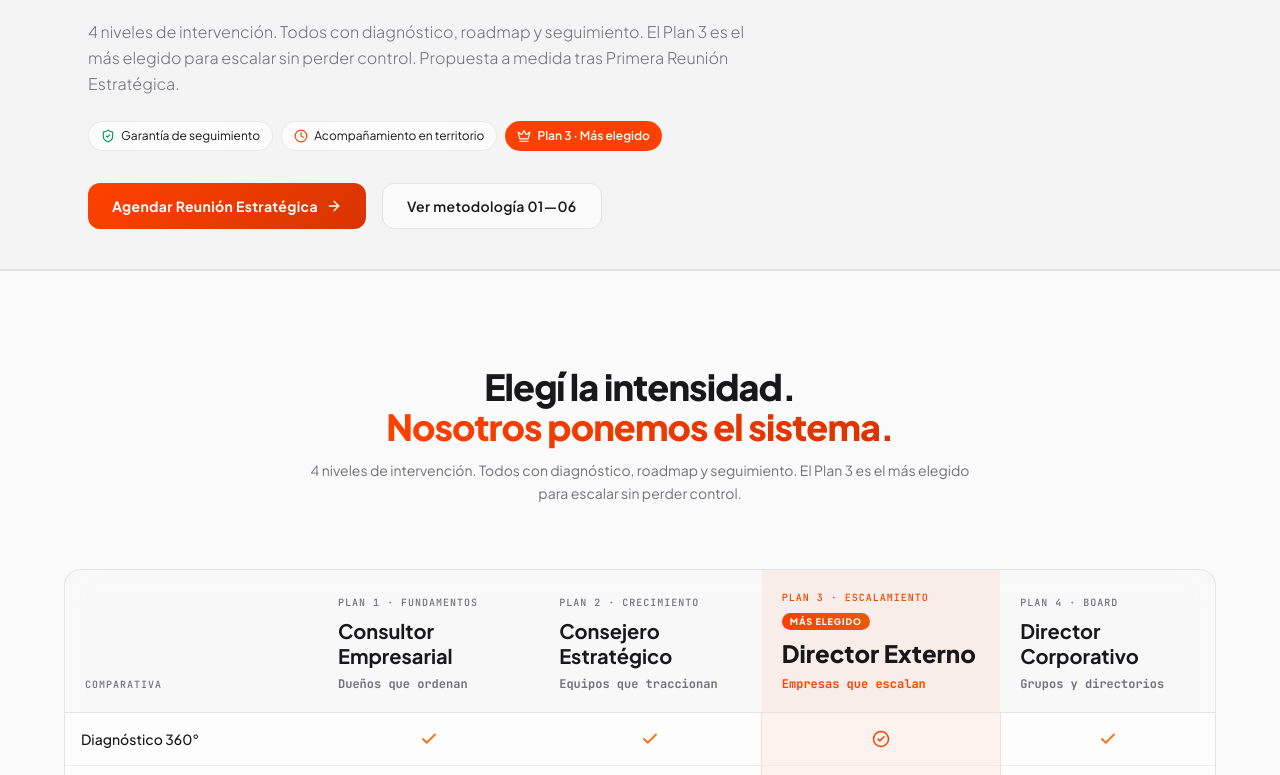
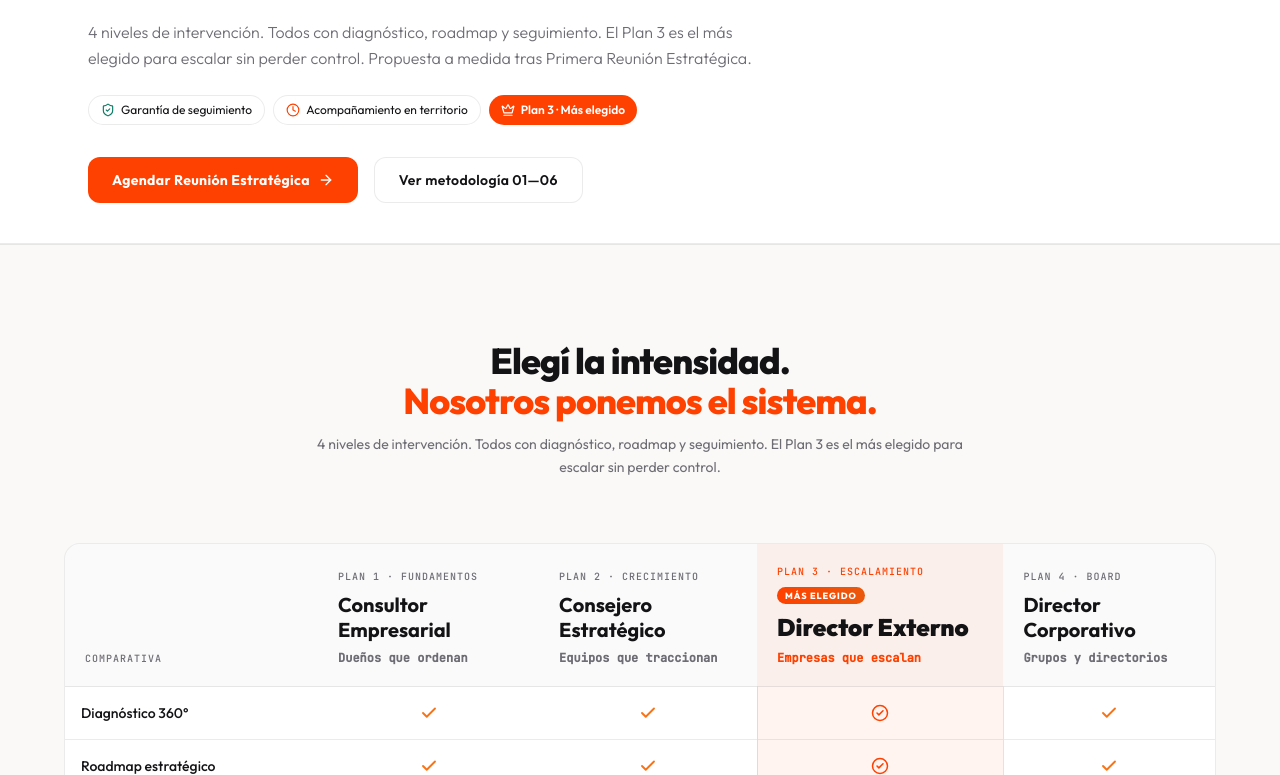
Before and after one commit to gonzalojoel1-sudo/webmarcosbarbosagroup, a Next.js app: page /planes in a window 1280 px wide. Shown: the part 365-1140 px from the top of the page. Built offline with nearby package versions, Linux system fonts and the light colour scheme.

Commit message:
refactor(theme): fusion foundation - Fraunces/Outfit/JetBrains tokens, dark rework por capas, remove AI-tell effects

```diff
--- a/app/globals.css
+++ b/app/globals.css
@@ -2,44 +2,39 @@
 @tailwind components;
 @tailwind utilities;
 
-/* ─── Tokens ───────────────────────────────────────────────
-   Adaptativos: se intercambian bajo .dark (next-themes, class strategy)
-   Dark = referencia high-ticket exacta (#040405 / #EDEDED / #FE4100)
-   Light = adaptación coherente (#FAFAFA / gray-900 / mismos acentos) */
+/* ─── Tokens (fusion-spec v3) ──────────────────────────────
+   next-themes (class strategy): :root = light, .dark = dark.
+   Dark: near-black cálido por capas (bg → surface → surface-2).
+   Light: editorial claro. Triplets RGB para soportar alpha. */
 :root {
+  --bg-rgb: 250 249 247;
+  --surface-rgb: 255 255 255;
+  --surface-2-rgb: 255 255 255;
+  --hairline: rgba(0, 0, 0, 0.08);
+  --fg-rgb: 19 19 22;
+  --fg-muted-rgb: 110 108 116;
   --primary-rgb: 254 65 0;
-  --primary-hover: #d83400;
-  --primary-fg-rgb: 255 255 255;
-  --primary-soft-rgb: 255 241 235;
-  --ink-rgb: 15 17 21;
-  --ink-soft-rgb: 26 30 38;
-  --foreground-rgb: 24 24 27;
-  --paper-rgb: 250 250 250;
-  --paper-2-rgb: 244 244 245;
-  --surface-rgb: 255 255 255;
-  --line-rgb: 228 228 231;
-  --muted-rgb: 113 113 122;
-  --success-rgb: 5 150 105;
-  --background: #fafafa;
-  --foreground: #18181b;
+  --primary-hover-rgb: 255 92 31;
+  --success-rgb: 13 124 102;
+  --ease-out: cubic-bezier(0.23, 1, 0.32, 1);
+  color-scheme: light;
 }
 
 .dark {
-  --primary-soft-rgb: 42 21 12;
-  --foreground-rgb: 237 237 237;
-  --paper-rgb: 4 4 5;
-  --paper-2-rgb: 5 5 7;
-  --surface-rgb: 14 14 18;
-  --line-rgb: 24 24 27;
-  --muted-rgb: 161 161 170;
+  --bg-rgb: 12 12 14;
+  --surface-rgb: 20 20 23;
+  --surface-2-rgb: 26 26 31;
+  --hairline: rgba(255, 255, 255, 0.08);
+  --fg-rgb: 242 240 235;
+  --fg-muted-rgb: 142 140 148;
+  --primary-rgb: 254 65 0;
+  --primary-hover-rgb: 255 92 31;
   --success-rgb: 52 211 153;
-  --background: #040405;
-  --foreground: #ededed;
   color-scheme: dark;
 }
 
 * {
-  border-color: rgb(var(--line-rgb));
+  border-color: var(--hairline);
 }
 
 ::selection {
@@ -52,9 +47,9 @@ html {
 }
 
 body {
-  background: rgb(var(--paper-rgb));
-  color: rgb(var(--foreground-rgb));
-  font-family: var(--font-body, "Plus Jakarta Sans", sans-serif);
+  background: rgb(var(--bg-rgb));
+  color: rgb(var(--fg-rgb));
+  font-family: var(--font-body, "Outfit", sans-serif);
 }
 
 /* ─── Focus visible ──────────────────────────────────────── */
@@ -69,222 +64,119 @@ textarea:focus-visible,
   border-radius: 4px;
 }
 
-/* ─── Glass nav (referencia exacta) ──────────────────────── */
+/* ─── Glass nav (Apple-materials: blur + saturate) ───────── */
 .glass-nav {
-  background: rgba(255, 255, 255, 0.72);
-  backdrop-filter: blur(20px);
-  -webkit-backdrop-filter: blur(20px);
-  border: 1px solid rgba(24, 24, 27, 0.08);
+  background: rgba(255, 255, 255, 0.6);
+  backdrop-filter: blur(20px) saturate(180%);
+  -webkit-backdrop-filter: blur(20px) saturate(180%);
+  border: 1px solid var(--hairline);
 }
 .dark .glass-nav {
-  background: rgba(11, 11, 14, 0.75);
-  border: 1px solid rgba(255, 255, 255, 0.07);
+  background: rgba(12, 12, 14, 0.7);
 }
 
-/* ─── Card luxury (glass + hover lift + ignición naranja) ── */
+/* ─── Botones (bg plano, radius full, press scale 0.97) ──── */
+.btn-primary {
+  background: rgb(var(--primary-rgb));
+  color: #fff;
+  border-radius: 9999px;
+  transition: background-color 150ms var(--ease-out),
+    transform 150ms var(--ease-out);
+}
+.btn-primary:active {
+  transform: scale(0.97);
+}
+
+.btn-secondary {
+  background: rgb(var(--surface-rgb));
+  border: 1px solid var(--hairline);
+  color: rgb(var(--fg-rgb));
+  border-radius: 9999px;
+  transition: border-color 150ms var(--ease-out),
+    transform 150ms var(--ease-out);
+}
+.btn-secondary:active {
+  transform: scale(0.97);
+}
+
+/* aliases legacy hasta refactor de secciones (el radius lo pone el markup) */
+.btn-high-ticket {
+  background: rgb(var(--primary-rgb));
+  color: #fff;
+  transition: background-color 150ms var(--ease-out),
+    transform 150ms var(--ease-out);
+}
+.btn-high-ticket:active {
+  transform: scale(0.97);
+}
+
+.btn-ghost-lux {
+  background: rgb(var(--surface-rgb));
+  border: 1px solid var(--hairline);
+  color: rgb(var(--fg-rgb));
+  transition: border-color 150ms var(--ease-out),
+    transform 150ms var(--ease-out);
+}
+.btn-ghost-lux:active {
+  transform: scale(0.97);
+}
+
+/* ─── Cards (bg-surface + hairline + radius 16, sin blur ni gradiente) ── */
 .card-luxury {
-  position: relative;
-  background: rgba(255, 255, 255, 0.6);
-  backdrop-filter: blur(16px);
-  -webkit-backdrop-filter: blur(16px);
-  border: 1px solid rgb(var(--line-rgb));
-  transition: all 0.35s cubic-bezier(0.16, 1, 0.3, 1);
+  background: rgb(var(--surface-rgb));
+  border: 1px solid var(--hairline);
+  border-radius: 16px;
+  transition: transform 200ms var(--ease-out),
+    border-color 200ms var(--ease-out), box-shadow 200ms var(--ease-out);
 }
-.card-luxury:hover {
-  border-color: rgba(254, 65, 0, 0.4);
-  transform: translateY(-3px);
-  box-shadow: 0 16px 40px -12px rgba(254, 65, 0, 0.12);
-}
-.dark .card-luxury {
-  background: linear-gradient(
-    180deg,
-    rgba(17, 17, 22, 0.75) 0%,
-    rgba(10, 10, 13, 0.85) 100%
-  );
-  border: 1px solid rgba(255, 255, 255, 0.07);
-}
-/* variantes de borde naranja (plan destacado, card 06) */
+/* variantes de borde primary (plan destacado, card 06) */
 .card-luxury.card-accent {
-  border-color: rgba(254, 65, 0, 0.3);
+  border-color: rgb(var(--primary-rgb) / 0.3);
 }
 .card-luxury.card-accent-strong {
-  border-color: rgba(254, 65, 0, 0.6);
+  border-color: rgb(var(--primary-rgb) / 0.6);
 }
 
-/* ─── CTA primario high-ticket (gradiente + shimmer + glow) ── */
-.btn-high-ticket {
-  position: relative;
-  background: linear-gradient(135deg, #fe4100 0%, #d83400 100%);
-  color: #fff;
-  transition: all 0.3s cubic-bezier(0.16, 1, 0.3, 1);
-  overflow: hidden;
-}
-.btn-high-ticket::after {
-  content: "";
-  position: absolute;
-  top: -50%;
-  left: -50%;
-  width: 200%;
-  height: 200%;
-  background: linear-gradient(
-    60deg,
-    transparent,
-    rgba(255, 255, 255, 0.25),
-    transparent
-  );
-  transform: rotate(30deg) translateX(-100%);
-  transition: transform 0.75s ease-in-out;
-}
-.btn-high-ticket:hover::after {
-  transform: rotate(30deg) translateX(100%);
-}
-.btn-high-ticket:hover {
-  box-shadow: 0 0 28px rgba(254, 65, 0, 0.5);
-  transform: scale(1.02);
+/* ─── Hover gating (solo dispositivos con hover real) ────── */
+@media (hover: hover) and (pointer: fine) {
+  .btn-primary:hover,
+  .btn-high-ticket:hover {
+    background: rgb(var(--primary-hover-rgb));
+  }
+  .btn-secondary:hover,
+  .btn-ghost-lux:hover {
+    border-color: rgb(var(--primary-rgb) / 0.4);
+  }
+  .card-luxury:hover {
+    transform: translateY(-4px);
+    border-color: rgb(var(--primary-rgb) / 0.4);
+    box-shadow: 0 16px 32px -16px rgb(12 12 14 / 0.18);
+  }
 }
 
-/* ─── CTA secundario (ghost glass) ───────────────────────── */
-.btn-ghost-lux {
-  background: rgba(255, 255, 255, 0.65);
-  border: 1px solid rgb(var(--line-rgb));
-  color: rgb(var(--foreground-rgb));
-  transition: all 0.3s cubic-bezier(0.16, 1, 0.3, 1);
+/* ─── Dot pulsante (status footer, 2s) ───────────────────── */
+.pulse-dot {
+  animation: pulse-dot 2s cubic-bezier(0.4, 0, 0.6, 1) infinite;
 }
-.btn-ghost-lux:hover {
-  background: #ffffff;
-  border-color: rgba(24, 24, 27, 0.2);
-}
-.dark .btn-ghost-lux {
-  background: rgba(255, 255, 255, 0.04);
-  border: 1px solid rgba(255, 255, 255, 0.1);
-  color: #d4d4d8;
-}
-.dark .btn-ghost-lux:hover {
-  background: rgba(255, 255, 255, 0.07);
-  border-color: rgba(255, 255, 255, 0.2);
-}
-
-/* ─── Grid táctico 40px + máscara radial ─────────────────── */
-.bg-grid-tactical {
-  background-size: 40px 40px;
-  background-image: linear-gradient(
-      to right,
-      rgba(24, 24, 27, 0.035) 1px,
-      transparent 1px
-    ),
-    linear-gradient(to bottom, rgba(24, 24, 27, 0.035) 1px, transparent 1px);
-}
-.dark .bg-grid-tactical {
-  background-image: linear-gradient(
-      to right,
-      rgba(255, 255, 255, 0.025) 1px,
-      transparent 1px
-    ),
-    linear-gradient(to bottom, rgba(255, 255, 255, 0.025) 1px, transparent 1px);
-}
-.radial-mask {
-  mask-image: radial-gradient(
-    ellipse 80% 60% at 50% 20%,
-    #000 70%,
-    transparent 100%
-  );
-  -webkit-mask-image: radial-gradient(
-    ellipse 80% 60% at 50% 20%,
-    #000 70%,
-    transparent 100%
-  );
-}
-
-/* ─── Spotlight por-card (mouse-follow via CSS vars) ─────── */
-.spotlight-card {
-  position: relative;
-  overflow: hidden;
-}
-.spotlight-card::before {
-  content: "";
-  position: absolute;
-  top: var(--mouse-y, 0px);
-  left: var(--mouse-x, 0px);
-  width: 420px;
-  height: 420px;
-  background: radial-gradient(
-    circle,
-    rgba(254, 65, 0, 0.08) 0%,
-    transparent 70%
-  );
-  transform: translate(-50%, -50%);
-  opacity: 0;
-  transition: opacity 0.4s ease;
-  pointer-events: none;
-  z-index: 1;
-}
-.dark .spotlight-card::before {
-  background: radial-gradient(
-    circle,
-    rgba(254, 65, 0, 0.14) 0%,
-    transparent 70%
-  );
-}
-.spotlight-card:hover::before {
-  opacity: 1;
-}
-
-/* ─── Spotlight global (overlay fijo que sigue al cursor) ── */
-.spotlight-layer {
-  opacity: 0;
-  transition: opacity 0.6s ease;
-  z-index: 30;
-}
-.spotlight-layer::before {
-  content: "";
-  position: absolute;
-  top: var(--sy, -600px);
-  left: var(--sx, -600px);
-  width: 420px;
-  height: 420px;
-  background: radial-gradient(
-    circle,
-    rgba(254, 65, 0, 0.05) 0%,
-    transparent 70%
-  );
-  transform: translate(-50%, -50%);
-}
-.dark .spotlight-layer::before {
-  background: radial-gradient(
-    circle,
-    rgba(254, 65, 0, 0.11) 0%,
-    transparent 70%
-  );
-}
-
-/* ─── Dot pulsante (status) ──────────────────────────────── */
-.pulse-dot {
-  animation: pulseGlow 2s cubic-bezier(0.4, 0, 0.6, 1) infinite;
-}
-@keyframes pulseGlow {
+@keyframes pulse-dot {
   0%,
   100% {
     opacity: 1;
-    transform: scale(1);
   }
   50% {
-    opacity: 0.5;
-    transform: scale(1.25);
+    opacity: 0.4;
   }
 }
 
-/* ─── Fragmento de título con gradiente accent ───────────── */
+/* legacy: antes gradient-clip; primary sólido hasta refactor de secciones */
 .text-gradient-accent {
-  background: linear-gradient(135deg, #fe4100 0%, #d83400 100%);
-  -webkit-background-clip: text;
-  background-clip: text;
-  color: transparent;
+  color: rgb(var(--primary-rgb));
 }
 
 /* ─── Scrollbar fina para carruseles ─────────────────────── */
 .scroll-snap-x {
   scrollbar-width: thin;
-  scrollbar-color: rgb(var(--line-rgb) 1) transparent;
+  scrollbar-color: var(--hairline) transparent;
 }
 .scroll-snap-x::-webkit-scrollbar {
   height: 6px;
@@ -293,7 +185,7 @@ textarea:focus-visible,
   background: transparent;
 }
 .scroll-snap-x::-webkit-scrollbar-thumb {
-  background: rgb(var(--line-rgb));
+  background: var(--hairline);
   border-radius: 999px;
 }
 
@@ -308,8 +200,8 @@ textarea:focus-visible,
   html {
     scroll-behavior: auto;
   }
-  .spotlight-layer {
-    display: none;
+  .pulse-dot {
+    animation: none;
   }
   *,
   *::before,
--- a/app/layout.tsx
+++ b/app/layout.tsx
@@ -1,27 +1,28 @@
 import type { Metadata } from "next"
-import { Plus_Jakarta_Sans, JetBrains_Mono, Cinzel } from "next/font/google"
+import { Fraunces, Outfit, JetBrains_Mono } from "next/font/google"
 import "./globals.css"
 import { Header } from "@/components/layout/header"
 import { Footer } from "@/components/layout/footer"
 import { Providers } from "@/components/providers"
-import { Backdrop } from "@/components/backdrop"
-import { SpotlightLayer } from "@/components/spotlight"
 
-const body = Plus_Jakarta_Sans({
+const display = Fraunces({
+  subsets: ["latin"],
+  variable: "--font-display",
+  style: ["normal", "italic"],
+  axes: ["opsz"],
+  display: "swap",
+})
+
+const body = Outfit({
   subsets: ["latin"],
   variable: "--font-body",
   display: "swap",
 })
 
-const monoTech = JetBrains_Mono({
+const mono = JetBrains_Mono({
   subsets: ["latin"],
-  variable: "--font-mono-tech",
-  display: "swap",
-})
-
-const serifBrand = Cinzel({
-  subsets: ["latin"],
-  variable: "--font-serif-brand",
+  weight: ["400", "500"],
+  variable: "--font-mono",
   display: "swap",
 })
 
@@ -41,11 +42,9 @@ export default function RootLayout({
     <html
       lang="es"
       suppressHydrationWarning
-      className={`${body.variable} ${monoTech.variable} ${serifBrand.variable}`}
+      className={`${display.variable} ${body.variable} ${mono.variable}`}
     >
-      <body className="bg-paper text-foreground antialiased font-body">
-        <Backdrop />
-        <SpotlightLayer />
+      <body className="bg-bg text-fg antialiased font-body">
         <Providers>
           <Header />
           {children}
--- a/components/backdrop.tsx
+++ /dev/null
@@ -1,19 +0,0 @@
-/**
- * Capas fijas de fondo (referencia exacta):
- * 1. Glow ambiental naranja 1000×450, blur-3xl, top-center
- * 2. Grid táctico 40px con máscara radial
- */
-export function Backdrop() {
-  return (
-    <>
-      <div
-        aria-hidden
-        className="fixed top-0 left-1/2 -translate-x-1/2 w-[1000px] h-[450px] bg-gradient-to-b from-primary/15 via-transparent to-transparent blur-[140px] pointer-events-none -z-10"
-      />
-      <div
-        aria-hidden
-        className="fixed inset-0 bg-grid-tactical radial-mask pointer-events-none -z-10 opacity-70"
-      />
-    </>
-  )
-}
--- a/config/theme.ts
+++ b/config/theme.ts
@@ -1,27 +1,17 @@
 export const theme = {
   colors: {
-    primary: "#fe4100",
-    primaryHover: "#d83400", // gradiente high-ticket: #FE4100 → #D83400
-    primaryFg: "#FFFFFF", // texto sobre primary (referencia: siempre blanco)
-    primarySoft: "#fff1eb",
-    ink: "#0F1115", // superficie oscura fija (footer, paneles)
-    inkSoft: "#1A1E26", // superficie oscura elevada (quotes, paneles)
-    paper: "#F5F3EF",
-    paper2: "#FFFBF5",
-    surface: "#FFFFFF",
-    line: "#E7E5E4",
-    muted: "#6B7280",
-    navy: "#111827",
+    primary: "#FE4100", // acento quirúrgico: CTA, links, subrayados
+    primaryHover: "#FF5C1F",
+    primaryFg: "#FFFFFF", // texto sobre primary
     success: "#0D7C66",
   },
   fonts: {
-    display: "Plus Jakarta Sans", // h1/h2 — extrabold tracking-tight
-    body: "Plus Jakarta Sans", // p/ui
-    mono: "JetBrains Mono", // labels tácticos / eyebrows / entregables
-    serifBrand: "Cinzel", // solo monograma "MB"
+    display: "Fraunces", // h1/h2/quotes — serif editorial, optical sizing
+    body: "Outfit", // p, botones, nav, forms
+    mono: "JetBrains Mono", // SOLO micro-labels de datos (nunca eyebrows/títulos)
   },
   logo: "/images/logo.svg",
-  radius: "14px",
+  radius: "16px",
 } as const
 
 export type Theme = typeof theme
--- a/tailwind.config.ts
+++ b/tailwind.config.ts
@@ -2,10 +2,13 @@ import type { Config } from "tailwindcss"
 import { theme } from "./config/theme"
 
 /**
- * Tokens adaptativos (paper/paper2/surface/line/muted/foreground/success/
- * primary-soft) se definen como rgb-triplets en CSS vars y se intercambian
- * bajo `.dark` en globals.css — un solo token, ambos modos.
- * Tokens fijos (primary, primary-fg, ink, ink-soft) no cambian.
+ * Tokens adaptativos (bg/surface/surface-2/fg/fg-muted/success) se definen
+ * como rgb-triplets en CSS vars y se intercambian bajo `.dark` en globals.css
+ * (next-themes, class strategy) — un solo token, ambos modos.
+ * hairline ya es rgba completa. primary/primary-hover son triplet fijos
+ * para soportar alpha (bg-primary/10, border-primary/40, etc.).
+ * Los aliases foreground/paper/paper-2/line/muted mantienen viva la API
+ * legacy hasta el refactor de secciones.
  */
 const rgb = (v: string) => `rgb(var(--${v}-rgb) / <alpha-value>)`
 
@@ -20,21 +23,22 @@ const config: Config = {
   theme: {
     extend: {
       colors: {
+        bg: rgb("bg"),
+        surface: rgb("surface"),
+        "surface-2": rgb("surface-2"),
+        hairline: "var(--hairline)",
+        fg: rgb("fg"),
+        "fg-muted": rgb("fg-muted"),
         primary: rgb("primary"),
-        "primary-hover": theme.colors.primaryHover,
-        "primary-fg": rgb("primary-fg"),
-        "primary-soft": rgb("primary-soft"),
-        ink: rgb("ink"),
-        "ink-soft": rgb("ink-soft"),
-        foreground: rgb("foreground"),
-        paper: rgb("paper"),
-        "paper-2": rgb("paper-2"),
-        surface: rgb("surface"),
-        line: rgb("line"),
-        muted: rgb("muted"),
-        navy: theme.colors.navy,
+        "primary-hover": rgb("primary-hover"),
+        "primary-fg": theme.colors.primaryFg,
         success: rgb("success"),
-        background: "var(--background)",
+        /* aliases legacy (transición hasta refactor de secciones) */
+        foreground: rgb("fg"),
+        paper: rgb("bg"),
+        "paper-2": rgb("surface"),
+        line: "var(--hairline)",
+        muted: rgb("fg-muted"),
       },
       borderRadius: {
         lg: theme.radius,
@@ -42,11 +46,13 @@ const config: Config = {
         sm: `calc(${theme.radius} - 4px)`,
       },
       fontFamily: {
-        display: ["var(--font-body)", "Plus Jakarta Sans", "sans-serif"],
-        body: ["var(--font-body)", "Plus Jakarta Sans", "sans-serif"],
-        sans: ["var(--font-body)", "Plus Jakarta Sans", "sans-serif"],
-        "mono-tech": ["var(--font-mono-tech)", "JetBrains Mono", "monospace"],
-        "serif-brand": ["var(--font-serif-brand)", "Cinzel", "serif"],
+        display: ["var(--font-display)", "Fraunces", "Georgia", "serif"],
+        body: ["var(--font-body)", "Outfit", "sans-serif"],
+        sans: ["var(--font-body)", "Outfit", "sans-serif"],
+        mono: ["var(--font-mono)", "JetBrains Mono", "monospace"],
+        /* aliases legacy: mono micro-datos + monograma MB (ahora en Fraunces) */
+        "mono-tech": ["var(--font-mono)", "JetBrains Mono", "monospace"],
+        "serif-brand": ["var(--font-display)", "Fraunces", "Georgia", "serif"],
       },
       transitionTimingFunction: {
         "out-expo": "cubic-bezier(0.23, 1, 0.32, 1)",
```
Also changed, not shown: components/pillars.tsx (+1 -8 lines), components/spotlight.tsx (deleted, +0 -55 lines).
